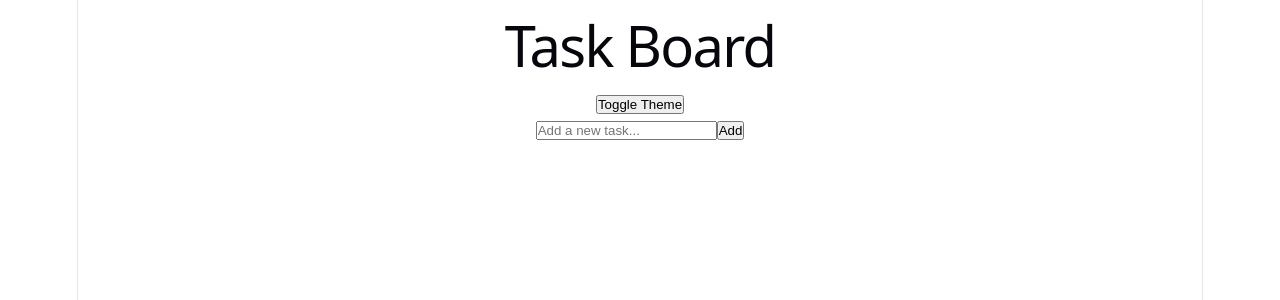
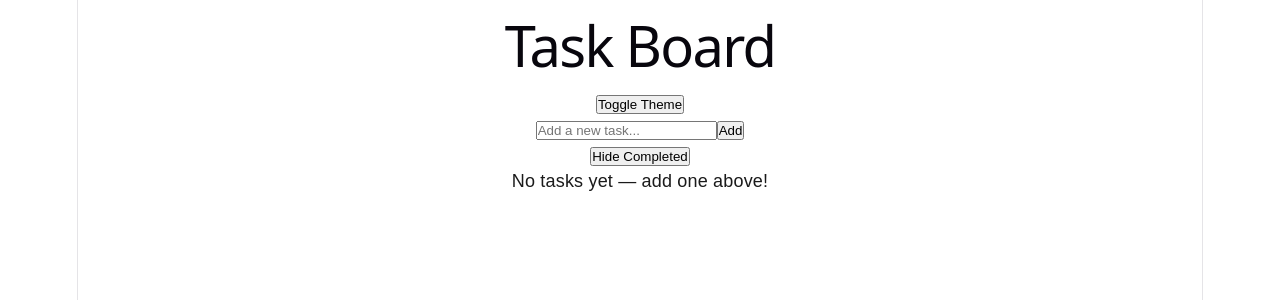
Before and after one commit to abdallahbasem74/EBE-Project, a React (Vite) app: page / in a window 1280 px wide. Shown: the top 300 px of the page. Built offline with nearby package versions, Linux system fonts and the light colour scheme.

Commit message:
feat: render task list with keys and show/hide completed filter

```diff
--- a/src/components/TaskBoard.tsx
+++ b/src/components/TaskBoard.tsx
@@ -1,13 +1,19 @@
-import { useReducer } from 'react';
+import { useReducer, useState } from 'react';
 import { taskReducer } from '../context/taskReducer';
 import { useTheme } from '../context/ThemeContext';
 import TaskForm from './TaskForm';
 import TaskCard from './TaskCard';
 import ThemeToggleButton from './ThemeToggleButton';
+import Button from './Button';
 
 function TaskBoard() {
   const [tasks, dispatch] = useReducer(taskReducer, []);
+  const [showCompleted, setShowCompleted] = useState(true);
   const { theme } = useTheme();
+
+  const visibleTasks = showCompleted
+    ? tasks
+    : tasks.filter((task) => !task.completed);
 
   return (
     <div className={`task-board ${theme}`}>
@@ -18,8 +24,17 @@ function TaskBoard() {
 
       <TaskForm onAddTask={(text) => dispatch({ type: 'ADD_TASK', text })} />
 
+      <Button
+        label={showCompleted ? 'Hide Completed' : 'Show Completed'}
+        onClick={() => setShowCompleted((prev) => !prev)}
+      />
+
       <div className="task-list">
-        {tasks.map((task) => (
+        {visibleTasks.length === 0 && (
+          <p className="empty-state">No tasks yet — add one above!</p>
+        )}
+
+        {visibleTasks.map((task) => (
           <TaskCard
             key={task.id}
             text={task.text}
```
